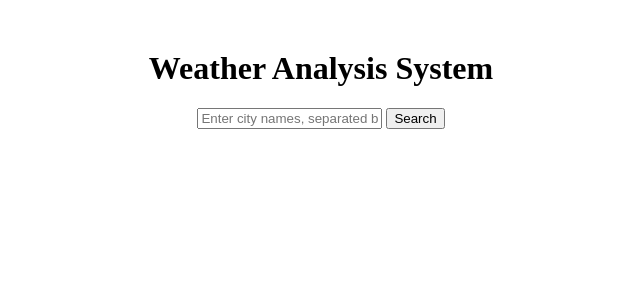
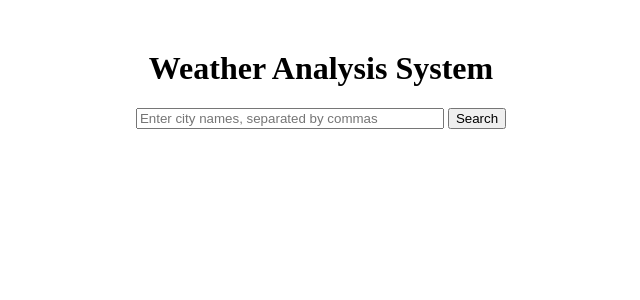
Before and after one commit to iamLUCISTAR/WeatherAnalysisSystem, a Django app: page /weather/search/ in a window 1280 px wide. Shown: the top 300 px of the page, without its empty margins (319-959 px from the left). Run offline with Django 5.2, Linux system fonts and the light colour scheme.

Commit message:
input box change

```diff
--- a/weather_app/templates/weather_app/weather_search.html
+++ b/weather_app/templates/weather_app/weather_search.html
@@ -12,7 +12,7 @@ Weather Stats
 {% block content %}
 <div class="search-container">
     <h1>Weather Analysis System</h1>
-    <input type="text" id="cities" placeholder="Enter city names, separated by commas">
+    <input type="text" id="cities" placeholder="Enter city names, separated by commas" style="width:300px;">
     <button onclick="fetchWeatherData()">Search</button>
 </div>
 <div id="loading">Loading, please wait...</div>
```
